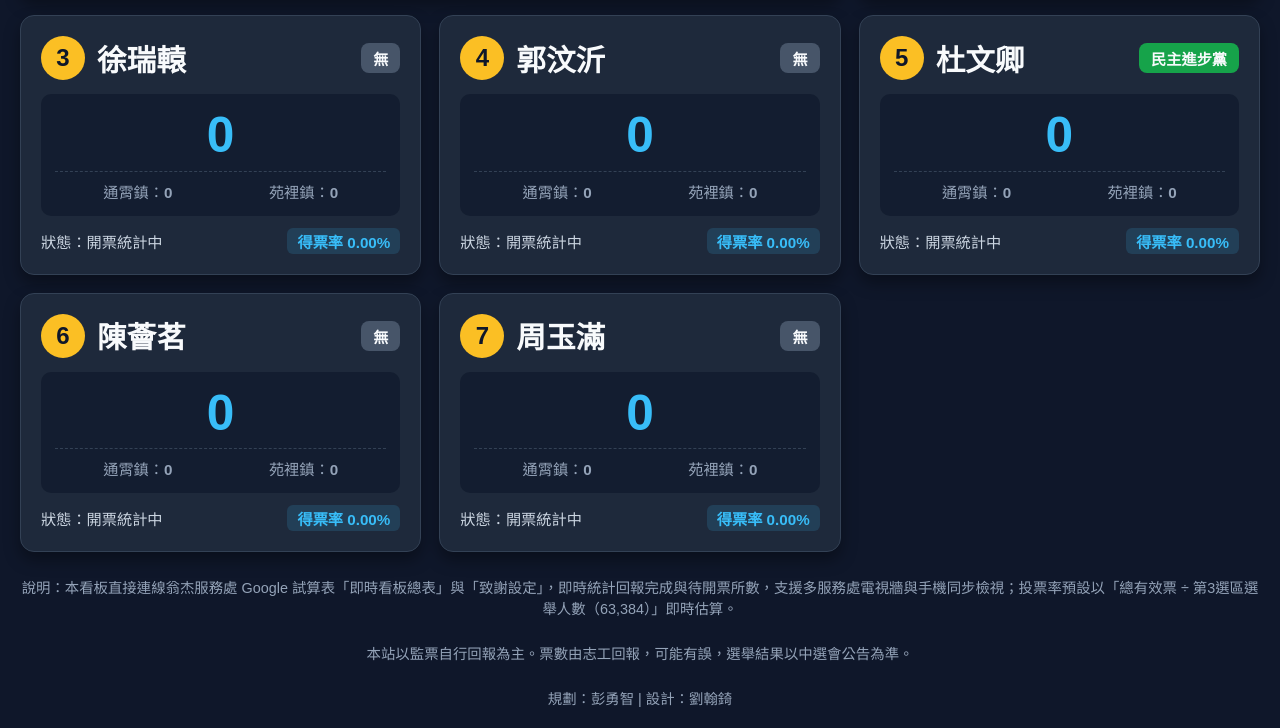
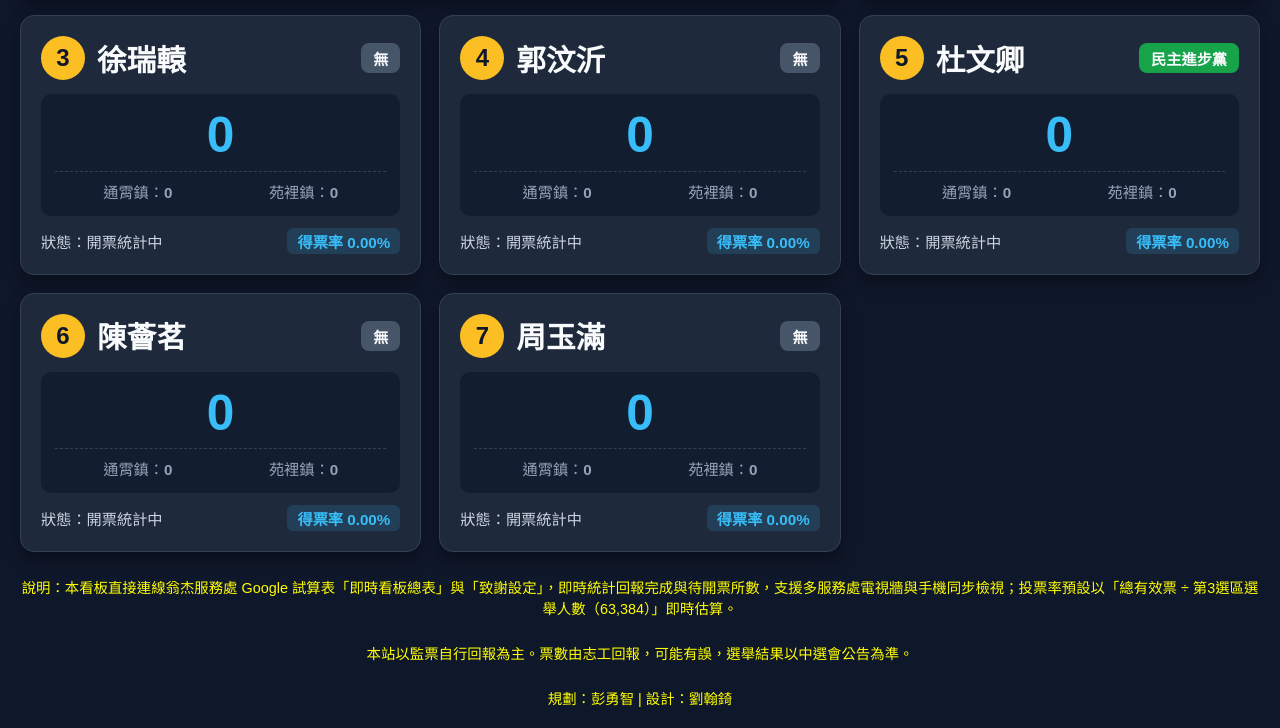
Before and after one commit to HAN-CHI/vm03rm3, a plain HTML site: page index.html in a window 1280 px wide. Shown: the part 728-1456 px from the top of the page. Drawn offline with Linux system fonts and the light colour scheme; no server answers.

Commit message:
Update index.html

```diff
--- a/index.html
+++ b/index.html
@@ -288,7 +288,7 @@
   footer {
     text-align: center;
     margin-top: 24px;
-    color: var(--text-muted);
+    color: yellow;
     font-size: 0.9rem;
 
   }
```
